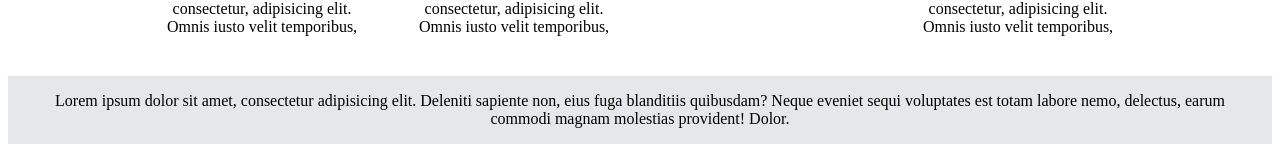
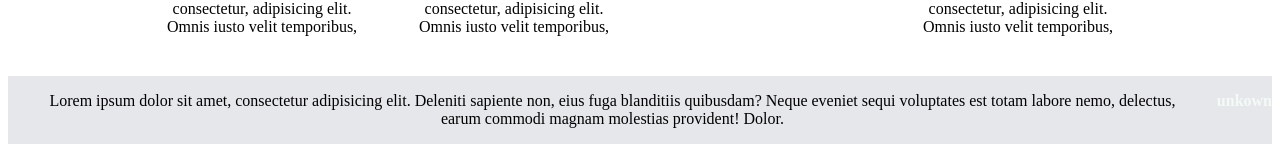
Before and after one commit to nshutidavid/landingpage, a plain HTML site: page index.html in a window 1280 px wide. Shown: the part 683-835 px from the top of the page. Drawn offline with Linux system fonts and the light colour scheme.

Commit message:
index.html

```diff
--- a/index.html
+++ b/index.html
@@ -58,6 +58,7 @@
 <div class="quote">
     <blockquote>Lorem ipsum dolor sit amet, consectetur adipisicing elit. Deleniti sapiente non, eius fuga blanditiis quibusdam? Neque eveniet sequi voluptates est totam labore nemo, delectus, earum commodi magnam molestias provident! Dolor.
     </blockquote>
+    <p>unkown</p>
 </div>
 </body>
 </html>
```
